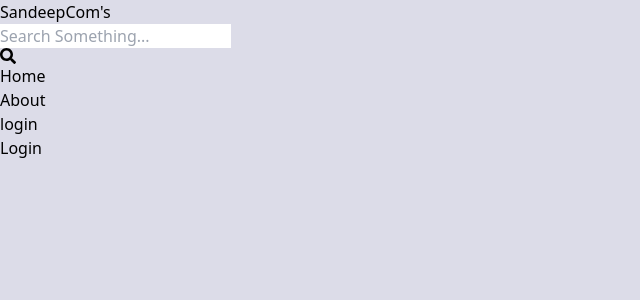
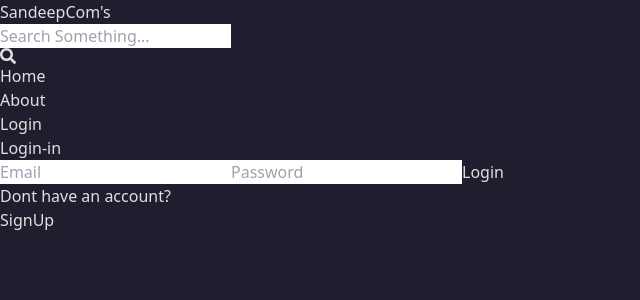
Before and after one commit to 18Sandeep18/MERN-APP2, a React (Vite) app in the folder frontend/: page /login in a window 1280 px wide. Shown: the top 300 px of the page, without its empty margins (0-640 px from the left). Built offline with nearby package versions, Linux system fonts and the light colour scheme.

Commit message:
Error handling for login,signup

```diff
--- a/frontend/src/Components/Header.jsx
+++ b/frontend/src/Components/Header.jsx
@@ -1,30 +1,35 @@
 import React from 'react'
 import { FaSearch } from 'react-icons/fa'
 import { Link } from 'react-router-dom'
+
 const Header = () => {
     return (
-        <header className='bg-slate-900'>
+        <header className='bg-slate-800'>
             <div className='flex justify-between items-center max-w-6xl mx-auto p-3'>
 
                 <h1 className='font-bold text-sm sm:text-xl flex flex-wrap'>
-                    <span className='text-slate-300'>Sandeep</span>
+                    <span className='text-white'>Sandeep</span>
                     <span className='text-gray-400'>Com's</span>
                 </h1>
 
-                <form action="" className='bg-gray-50  rounded-lg p-1 flex items-center'>
-                    <input type="text" placeholder='Search Something...' className='bg-transparent focus:outline-none' />
-                    <FaSearch className='text-gray-600' />
+                <form action="" className='bg-slate-700 rounded-lg p-1 flex items-center'>
+                    <input
+                        type="text"
+                        placeholder='Search Something...'
+                        className='bg-transparent focus:outline-none text-white placeholder-gray-400'
+                    />
+                    <FaSearch className='text-gray-400' />
                 </form>
 
                 <ul className='text-white flex gap-5 cursor-pointer'>
                     <Link to='/'>
-                        <li>Home</li>
+                        <li className='hover:text-blue-400 transition-colors'>Home</li>
                     </Link>
                     <Link to='/about'>
-                        <li>About</li>
+                        <li className='hover:text-blue-400 transition-colors'>About</li>
                     </Link>
                     <Link to='/login'>
-                        <li>login</li>
+                        <li className='hover:text-blue-400 transition-colors'>Login</li>
                     </Link>
                 </ul>
             </div>
--- a/frontend/src/Pages/Login.jsx
+++ b/frontend/src/Pages/Login.jsx
@@ -1,11 +1,87 @@
-import React from 'react'
+import { React, useState } from 'react'
+import { Link, useNavigate } from 'react-router-dom'
 
-const Login = () => {
+const Signup = () => {
+    const [formData, setFormData] = useState({})
+    const [error,setError] = useState(null)
+    const [loading,setLoading] = useState(false)
+    const navigate = useNavigate()
+
+    const handleChange = (e) => {
+        setFormData({
+            ...formData,
+            [e.target.id]: e.target.value
+        })
+    }
+
+    const handleSubmit = async (e) => {
+        e.preventDefault();
+        setLoading(true)
+        try{
+
+            const res = await fetch('/api/auth/login',
+                {
+                    method: 'POST',
+                    headers: {
+                        'Content-Type': 'application/json',
+                    },
+                    body: JSON.stringify(formData)
+                }
+            )
+            const data = await res.json();
+            console.log(data.success)
+
+            if(data.success === false){
+                console.log(data.msg)
+                setError(data.msg)
+                setLoading(false)
+                return;
+            }
+            else{
+                setLoading(false)
+                setError(null)
+                navigate('/')
+            }
+        }
+        catch(err){
+            setError(err.message)
+            setLoading(false)
+
+        }
+    }
+
     return (
-        <div>
-            <h1>Login</h1>
+        <div className='bg-slate-800 mt-16 p-7 rounded-lg max-w-lg mx-auto text-white'>
+            <h1 className='text-3xl text-center font-semibold my-10'>Login-in</h1>
+            <form onSubmit={handleSubmit} className='flex flex-col gap-4 ' >
+
+                <input
+                    type="text"
+                    placeholder='Email'
+                    className='bg-slate-700 text-white placeholder-gray-400 p-3 rounded-lg'
+                    id='email'
+                    onChange={handleChange}
+                />
+                <input
+                    type="password"
+                    placeholder='Password'
+                    className='bg-slate-700 text-white placeholder-gray-400 p-3 rounded-lg'
+                    id='password'
+                    onChange={handleChange}
+                />
+                <button disabled= {loading} className='bg-blue-600 text-white p-3 rounded-lg hover:bg-blue-700 transition-colors'>
+                    {loading ? 'Loading...':'Login'}
+                </button>
+            </form>
+            <div className='flex gap-3 justify-end p-3'>
+                <p>Dont have an account?</p>
+                <Link to={"/signup"}>
+                    <span className='text-blue-400 hover:text-blue-600 transition-colors'>SignUp</span>
+                </Link>
+            </div>
+            {error && <p className='text-red-500 mt-5'>{error}</p>}
         </div>
     )
 }
 
-export default Login
+export default Signup
--- a/frontend/src/Pages/Signup.jsx
+++ b/frontend/src/Pages/Signup.jsx
@@ -1,17 +1,24 @@
 import { React, useState } from 'react'
-import { Link,useNavigate } from 'react-router-dom'
+import { Link, useNavigate } from 'react-router-dom'
 
 const Signup = () => {
     const [formData, setFormData] = useState({})
+    const [error,setError] = useState(null)
+    const [loading,setLoading] = useState(false)
     const navigate = useNavigate()
+
     const handleChange = (e) => {
         setFormData({
             ...formData,
             [e.target.id]: e.target.value
         })
     }
+
     const handleSubmit = async (e) => {
         e.preventDefault();
+        setLoading(true)
+        try{
+
             const res = await fetch('/api/auth/signup',
                 {
                     method: 'POST',
@@ -22,24 +29,59 @@ const Signup = () => {
                 }
             )
             const data = await res.json();
-        // console.log(data)
+            console.log(data.success)
+            if(data.success === false){
+                setError(data.msg)
+                setLoading(false)
+                return
+            }
+            setLoading(false)
+            setError(null)
             navigate('/login')
         }
+        catch(error){
+            setError(error.message)
+            setLoading(false)
+
+        }
+    }
+
     return (
-        <div className='p-3 max-w-lg mx-auto'>
+        <div className='bg-slate-800 mt-16 p-7 rounded-lg max-w-lg mx-auto text-white'>
             <h1 className='text-3xl text-center font-semibold my-10'>Sign-up</h1>
             <form onSubmit={handleSubmit} className='flex flex-col gap-4 ' >
-                <input type="text" placeholder='username' className='border p-3 rounded-lg' id='username' onChange={handleChange} />
-                <input type="text" placeholder='email' className='border p-3 rounded-lg' id='email' onChange={handleChange} />
-                <input type="text" placeholder='password' className='border p-3 rounded-lg' id='password' onChange={handleChange} />
-                <button className='bg-slate-600 text-white p-3 rounded-lg hover:bg-slate-800 '>Signup</button>
+                <input
+                    type="text"
+                    placeholder='Username'
+                    className='bg-slate-700 text-white placeholder-gray-400 p-3 rounded-lg'
+                    id='username'
+                    onChange={handleChange}
+                />
+                <input
+                    type="text"
+                    placeholder='Email'
+                    className='bg-slate-700 text-white placeholder-gray-400 p-3 rounded-lg'
+                    id='email'
+                    onChange={handleChange}
+                />
+                <input
+                    type="password"
+                    placeholder='Password'
+                    className='bg-slate-700 text-white placeholder-gray-400 p-3 rounded-lg'
+                    id='password'
+                    onChange={handleChange}
+                />
+                <button disabled= {loading} className='bg-blue-600 text-white p-3 rounded-lg hover:bg-blue-700 transition-colors'>
+                    {loading ? 'Loading...':'sign up'}
+                </button>
             </form>
             <div className='flex gap-3 justify-end p-3'>
                 <p>Already a user?</p>
                 <Link to={"/login"}>
-                    <span className='text-blue-900 onChange = {handleChange}'>Login</span>
+                    <span className='text-blue-400 hover:text-blue-600 transition-colors'>Login</span>
                 </Link>
             </div>
+            {error && <p className='text-red-500 mt-5'>{error}</p>}
         </div>
     )
 }
--- a/frontend/src/index.css
+++ b/frontend/src/index.css
@@ -2,6 +2,7 @@
 @tailwind components;
 @tailwind utilities;
 
-body{
-  background-color: rgb(220, 220, 232);
+body {
+  background-color: #1E1E2E; /* Dark theme background */
+  color: #E0E0E0; /* Light text color */
 }
```
Also changed, not shown: 1 other file (tests, documents, lock files or other folders). Lines whose indentation alone changed are shown as unchanged.
